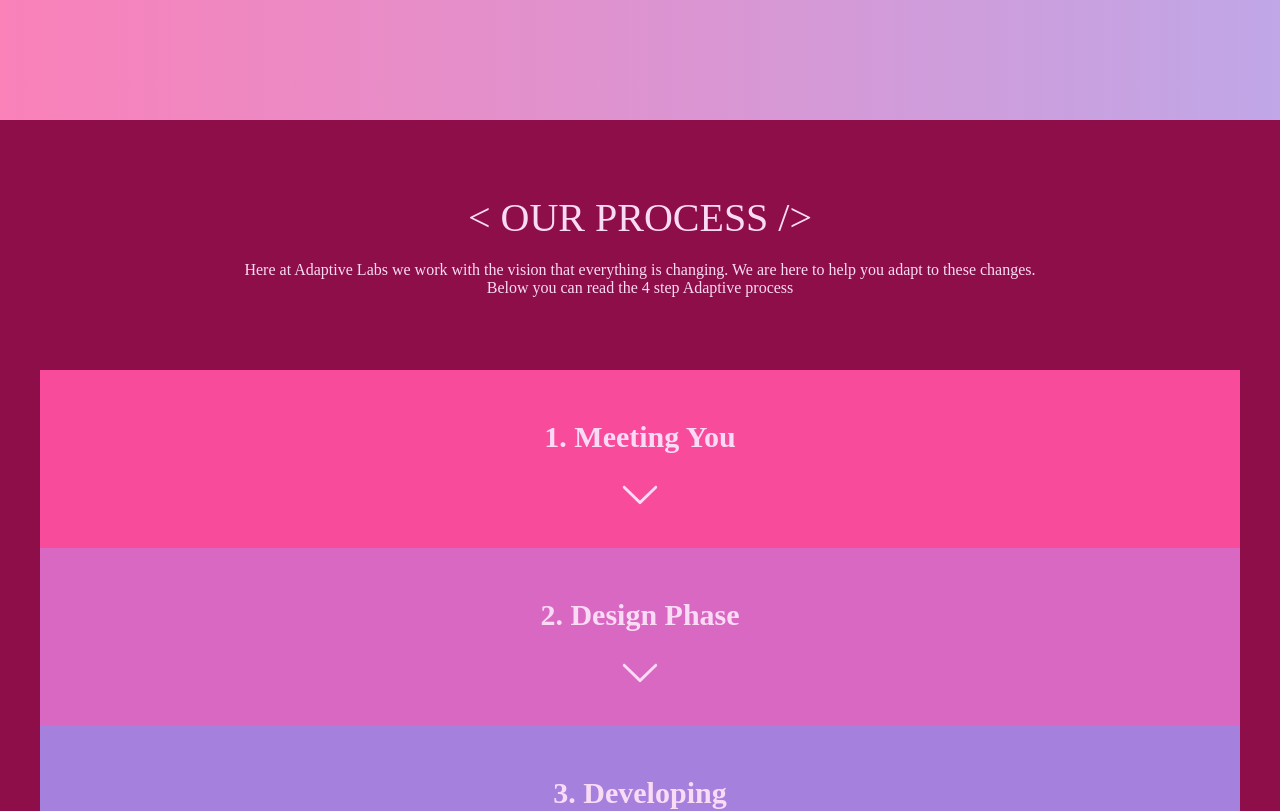
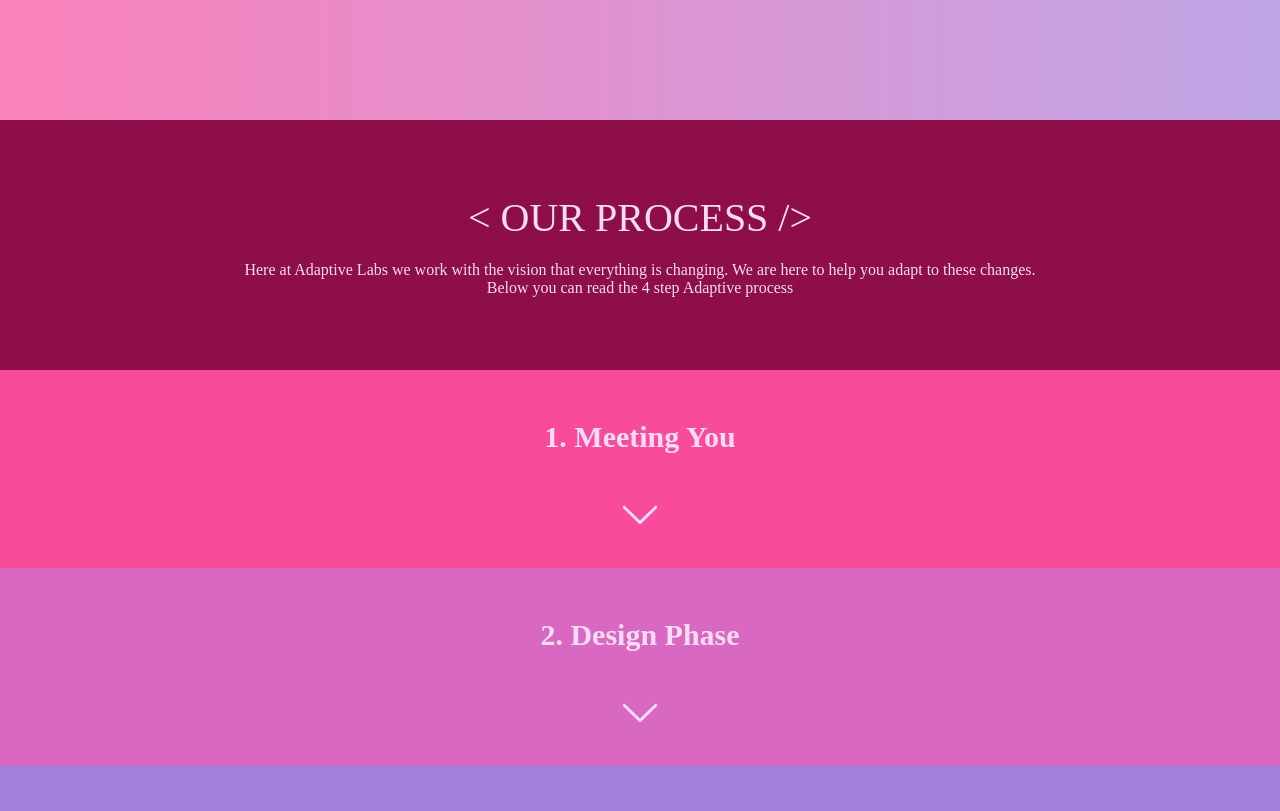
Before and after one commit to lukeperrin10/adaptive_website_2.0, a Next.js app: page / in a window 1280 px wide. Shown: the part 680-1491 px from the top of the page. Built offline with nearby package versions, Linux system fonts and the light colour scheme; a web font is replaced by a local one.

Commit message:
Add accordion animations to our process

```diff
--- a/components/Accordion.jsx
+++ b/components/Accordion.jsx
@@ -1,16 +1,17 @@
 import React, { useState } from 'react'
-import { ChevronDown } from './chevron_down'
+import { ChevronDown } from './ChevronDown'
 
-const Accordion = ({ title, content, color}) => {
+const Accordion = ({ title, content, color }) => {
   const [isActive, setIsActive] = useState(false)
 
+  const extended = 'accordion-item__content accordion-item__content--extended'
+  const closed = 'accordion-item__content'
+
   return (
-    <div
-      className={color}
-      onClick={() => setIsActive(!isActive)}>
+    <div className={color} onClick={() => setIsActive(!isActive)}>
       <h3 className='heading-3 mb-lg'>{title}</h3>
-      {isActive && <div className='accordion-item__content'>{content}</div>}
-      <ChevronDown />
+      <div className={isActive ? extended : closed}>{content}</div>
+      <ChevronDown isActive={isActive} />
     </div>
   )
 }
--- a/components/chevron_down.jsx
+++ b/components/ChevronDown.jsx
@@ -1,7 +1,12 @@
-export const ChevronDown = ({ color }) => {
+import React from 'react'
+
+export const ChevronDown = ({isActive}) => {
+  const extended = 'accordion-item__icon accordion-item__icon--extended'
+  const closed = 'accordion-item__icon'
+
   return (
     <svg
-      className='accordion-item__icon'
+      className={isActive ? extended : closed}
       version='1.1'
       xmlns='http://www.w3.org/2000/svg'
       width='40'
--- a/layout/Process.jsx
+++ b/layout/Process.jsx
@@ -1,58 +1,8 @@
 import React from 'react'
 import Accordion from '../components/Accordion'
+import { accordionData } from '../public/assets/data/accordionData'
 
 const Process = () => {
-  const accordionData = [
-    {
-      id: 1,
-      color: 'accordion-item accordion-item--1',
-      title: '1. meeting you',
-      content: `First we will arrange a meeting with you, in person or remote,
-    we're flexible. During the meeting, we want to get to know you
-    and the expectations on your application. This provides us with
-    core information to deliver a first draft or "LoFi". Once you're
-    happy, we can move forward with the design phase.`,
-    },
-    {
-      id: 2,
-      color: 'accordion-item accordion-item--2',
-      title: '2. design phase',
-      content: `During this phase we deal with generating a detailed draft or
-      "HiFi" and application architecture. How it will look and work
-      on completion. Conducting user testing to verify a friendly and
-      welcoming UI/UX. The "HiFi's" will be shared via a link which
-      gives the possibility to navigate the application and create
-      comments and notes. A final meeting is arranged to review
-      aforementioned "HiFi's". Hopefully everything is in order and
-      development can begin.`,
-    },
-    {
-      id: 3,
-      color: 'accordion-item accordion-item--3',
-      title: '3. developing',
-      content: `Here is where those designs become reality. We work from the
-      agreed upon "Hifi's", on completion the application should be
-      almost identical to these. During this phase we deploy a
-      development site, you will receive a link, so you can monitor the
-      progress made. As Heraclitus said "change is the only constant in
-      life". Which is why we'll have small check-in's to make sure
-      you're happy and discuss any changes and how to approach them. We
-      use automated testing, which reduces bugs, improves
-      maintainability and a higher standard of code. Less problems for
-      you and less head scratching for us. That’s it, time to move
-      forward.`,
-    },
-    {
-      id: 4,
-      color: 'accordion-item accordion-item--4',
-      title: '4. delivery',
-      content: `The time has come for the final application delivery. We'll give
-      you a guided tour of your application, answer your questions,
-      supply any documentation and deploy the site on your domain for
-      the world to see. That's the Adaptive Process`,
-    },
-  ]
-
   return (
     <div className='process'>
       <div className='accordion'>
@@ -66,12 +16,7 @@
         </div>
         <div>
           {accordionData.map(({ title, content, id, color }) => (
-            <Accordion
-              color={color}
-              key={id}
-              title={title}
-              content={content}
-            />
+            <Accordion color={color} key={id} title={title} content={content} />
           ))}
         </div>
       </div>
--- /dev/null
+++ b/public/assets/data/accordionData.js
@@ -0,0 +1,50 @@
+export const accordionData = [
+  {
+    id: 1,
+    color: 'accordion-item accordion-item--1',
+    title: '1. meeting you',
+    content: `First we will arrange a meeting with you, in person or remote,
+  we're flexible. During the meeting, we want to get to know you
+  and the expectations on your application. This provides us with
+  core information to deliver a first draft or "LoFi". Once you're
+  happy, we can move forward with the design phase.`,
+  },
+  {
+    id: 2,
+    color: 'accordion-item accordion-item--2',
+    title: '2. design phase',
+    content: `During this phase we deal with generating a detailed draft or
+    "HiFi" and application architecture. How it will look and work
+    on completion. Conducting user testing to verify a friendly and
+    welcoming UI/UX. The "HiFi's" will be shared via a link which
+    gives the possibility to navigate the application and create
+    comments and notes. A final meeting is arranged to review
+    aforementioned "HiFi's". Hopefully everything is in order and
+    development can begin.`,
+  },
+  {
+    id: 3,
+    color: 'accordion-item accordion-item--3',
+    title: '3. developing',
+    content: `Here is where those designs become reality. We work from the
+    agreed upon "Hifi's", on completion the application should be
+    almost identical to these. During this phase we deploy a
+    development site, you will receive a link, so you can monitor the
+    progress made. As Heraclitus said "change is the only constant in
+    life". Which is why we'll have small check-in's to make sure
+    you're happy and discuss any changes and how to approach them. We
+    use automated testing, which reduces bugs, improves
+    maintainability and a higher standard of code. Less problems for
+    you and less head scratching for us. That’s it, time to move
+    forward.`,
+  },
+  {
+    id: 4,
+    color: 'accordion-item accordion-item--4',
+    title: '4. delivery',
+    content: `The time has come for the final application delivery. We'll give
+    you a guided tour of your application, answer your questions,
+    supply any documentation and deploy the site on your domain for
+    the world to see. That's the Adaptive Process`,
+  },
+]
--- a/sass/layout/_process.scss
+++ b/sass/layout/_process.scss
@@ -5,14 +5,19 @@
   justify-items: center;
   align-items: start;
   text-align: center;
+  overflow: hidden;
+  cursor: pointer;
 
   &__static {
     align-self: center;
   }
 
   .accordion-item {
-    padding: 5rem 50rem 3rem 50rem;
+    padding: 5rem 0 3rem 0;
     position: relative;
+    width: 100vw;
+    overflow: hidden;
+
     &--1 {
       background-color: var(--color-secondary);
     }
@@ -30,9 +35,16 @@
     }
 
     &__content {
-      opacity: 1;
-      &:active {
-        opacity: 0;
+      margin-bottom: 2rem;
+      padding: 0 60rem;
+      transition: height 3s, max-height 1s;
+      height: 0px;
+      max-height: 0px;
+      overflow: hidden;
+
+      &--extended {
+        height: 100%;
+        max-height: 300px;
       }
     }
 
@@ -42,7 +54,16 @@
 
     &__icon {
       fill: #fadbf6;
+      transition: all 1s;
+
+      &--extended {
+        transform: rotateX(180deg);
+      }
     }
   }
 
+  .accordion-item:hover {
+    opacity: 0.9;
+    transition: opacity 0.4s ease-out;
+  }
 }
--- a/sass/pages/_home.scss
+++ b/sass/pages/_home.scss
@@ -16,6 +16,7 @@
 
 .process {
   height: 100%;
+  min-width: 100%;
   background-color: var(--color-quaternary);
 }
 
--- a/styles/style.css
+++ b/styles/style.css
@@ -169,13 +169,17 @@
   justify-items: center;
   align-items: start;
   text-align: center;
+  overflow: hidden;
+  cursor: pointer;
 }
 .accordion__static {
   align-self: center;
 }
 .accordion .accordion-item {
-  padding: 5rem 50rem 3rem 50rem;
+  padding: 5rem 0 3rem 0;
   position: relative;
+  width: 100vw;
+  overflow: hidden;
 }
 .accordion .accordion-item--1 {
   background-color: var(--color-secondary);
@@ -190,16 +194,30 @@
   background-color: var(--color-quinary);
 }
 .accordion .accordion-item__content {
-  opacity: 1;
+  margin-bottom: 2rem;
+  padding: 0 60rem;
+  transition: height 3s, max-height 1s;
+  height: 0px;
+  max-height: 0px;
+  overflow: hidden;
 }
-.accordion .accordion-item__content:active {
-  opacity: 0;
+.accordion .accordion-item__content--extended {
+  height: 100%;
+  max-height: 300px;
 }
 .accordion .accordion-item__icon-box {
   margin-top: 4rem;
 }
 .accordion .accordion-item__icon {
   fill: #fadbf6;
+  transition: all 1s;
+}
+.accordion .accordion-item__icon--extended {
+  transform: rotateX(180deg);
+}
+.accordion .accordion-item:hover {
+  opacity: 0.9;
+  transition: opacity 0.4s ease-out;
 }
 
 .home-container {
@@ -215,6 +233,7 @@
 
 .process {
   height: 100%;
+  min-width: 100%;
   background-color: var(--color-quaternary);
 }
 
```
Also changed, not shown: 1 other file (tests, documents, lock files or other folders).
